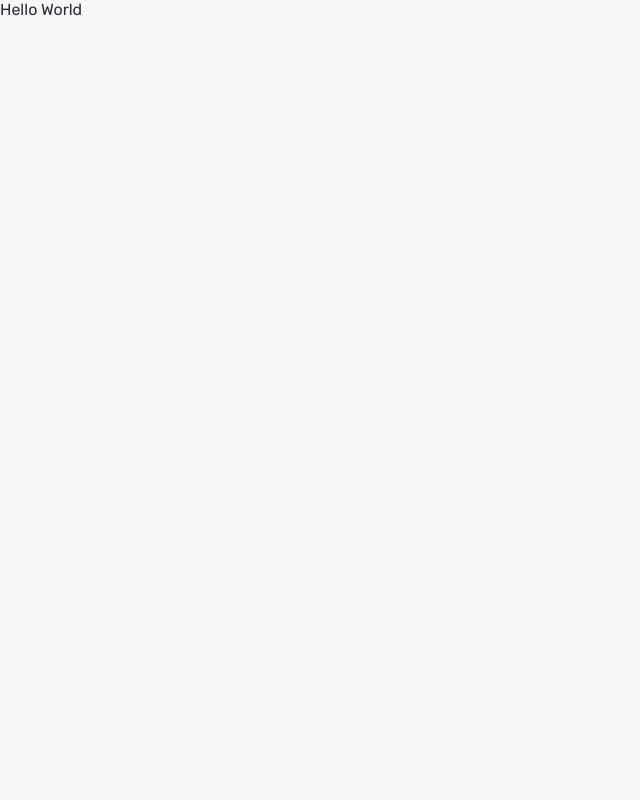
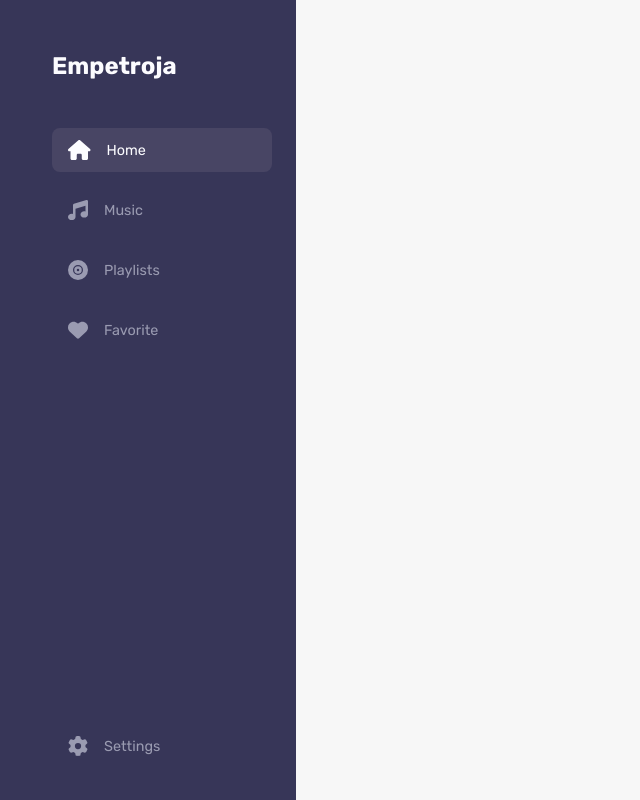
Before and after one commit to Dunkelhaiser/Empetroja, a React (Vite) app: page / in a window 1280 px wide. Shown: the whole page, without its empty margins (0-640 px from the left). Built offline with nearby package versions, Linux system fonts and the light colour scheme.

Commit message:
Added sidebar

```diff
--- a/package.json
+++ b/package.json
@@ -9,6 +9,8 @@
         "preview": "vite preview"
     },
     "dependencies": {
+        "@fortawesome/free-solid-svg-icons": "^6.4.0",
+        "@fortawesome/react-fontawesome": "^0.2.0",
         "@fvilers/disable-react-devtools": "^1.3.0",
         "react": "^18.2.0",
         "react-dom": "^18.2.0"
--- a/src/App.tsx
+++ b/src/App.tsx
@@ -1,7 +1,8 @@
+import Sidebar from "./components/Sidebar/Sidebar";
 import "./scss/styles.scss";
 
 function App() {
-    return <div className="app">Hello World</div>;
+    return <Sidebar />;
 }
 
 export default App;
--- /dev/null
+++ b/src/components/Sidebar/Sidebar.module.scss
@@ -0,0 +1,56 @@
+@use "../../scss/abstract/mixins" as *;
+
+.sidebar {
+    @include flex($gap: 3rem);
+
+    width: fit-content;
+    height: 100%;
+    padding: 3.25rem 1.5rem 2rem 3.25rem;
+
+    color: var(--foreground);
+
+    background-color: var(--primary-bg);
+
+    span {
+        margin-top: auto;
+    }
+
+    li,
+    span {
+        @include flex($direction: row, $align: center, $gap: 1rem);
+
+        cursor: pointer;
+
+        width: 100%;
+        padding: 0.75rem 7rem 0.75rem 1rem;
+
+        font-size: 0.9rem;
+        color: #9a9bb1;
+
+        border-radius: 0.5rem;
+
+        transition: var(--hover);
+
+        svg {
+            font-size: 1.25rem;
+        }
+    }
+
+    li:hover,
+    span:hover {
+        background-color: #413e62;
+    }
+
+    li.active,
+    span.active {
+        cursor: default;
+        color: var(--foreground);
+        background-color: #484564;
+    }
+}
+
+.navigation {
+    @include flex($gap: 1rem);
+
+    list-style: none;
+}
--- /dev/null
+++ b/src/components/Sidebar/Sidebar.tsx
@@ -0,0 +1,32 @@
+import { faGear, faHeart, faHome, faMusic, faRecordVinyl } from "@fortawesome/free-solid-svg-icons";
+import { FontAwesomeIcon } from "@fortawesome/react-fontawesome";
+import SidebarStyles from "./Sidebar.module.scss";
+
+const Sidebar: React.FC = () => {
+    return (
+        <aside className={SidebarStyles.sidebar}>
+            <h1>Empetroja</h1>
+            <nav>
+                <ul className={SidebarStyles.navigation}>
+                    <li className={SidebarStyles.active}>
+                        <FontAwesomeIcon icon={faHome} />
+                        Home
+                    </li>
+                    <li>
+                        <FontAwesomeIcon icon={faMusic} /> Music
+                    </li>
+                    <li>
+                        <FontAwesomeIcon icon={faRecordVinyl} /> Playlists
+                    </li>
+                    <li>
+                        <FontAwesomeIcon icon={faHeart} /> Favorite
+                    </li>
+                </ul>
+            </nav>
+            <span>
+                <FontAwesomeIcon icon={faGear} /> Settings
+            </span>
+        </aside>
+    );
+};
+export default Sidebar;
--- a/src/scss/base/_reset.scss
+++ b/src/scss/base/_reset.scss
@@ -10,6 +10,10 @@ html {
     font-family: var(--font);
     color: var(--text);
     background-color: var(--background);
+}
+
+#root {
+    height: 100vh;
 }
 
 img,
```
Also changed, not shown: 1 other file (tests, documents, lock files or other folders).
